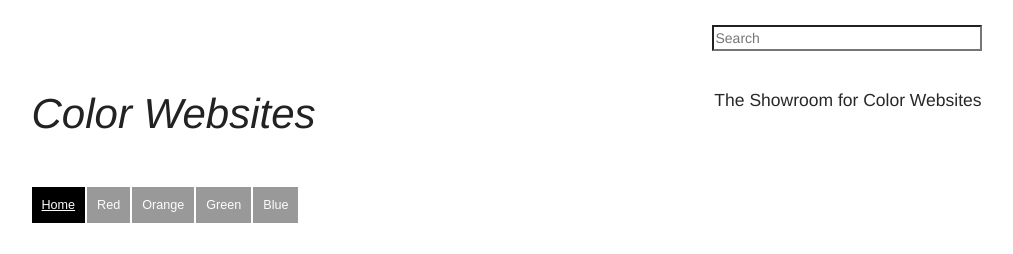
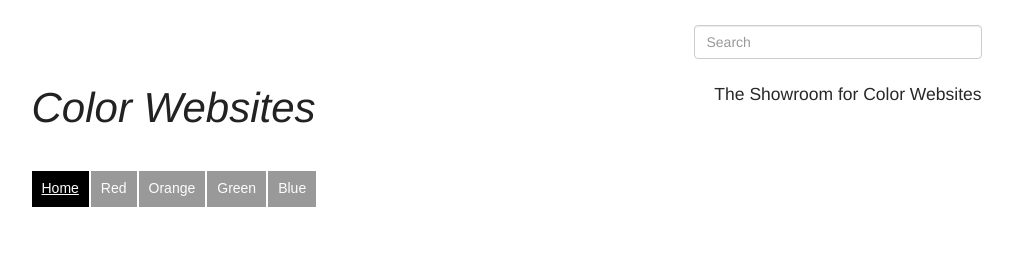
Before and after one commit to webdeveloper001/django-showcase, a Django app: page /en/ in a window 1280 px wide. Shown: the top 254 px of the page, without its empty margins (121-1134 px from the left). Run offline with Django 3.2, Linux system fonts and the light colour scheme; data comes from the database, SQL or seed files in the repository; both versions use the stored data as it was before the commit; some libraries are stand-ins or nearby versions.

Commit message:
Some basic CSS layout adjustments (font sizes, margins)

```diff
--- a/website_showroom/static/content-1.0.0.css
+++ b/website_showroom/static/content-1.0.0.css
@@ -4,7 +4,7 @@ h1, h2 { margin: 0; padding: 0; }
 
 #page  { width: 975px;margin: 25px auto; }
 #topbar { width: 100%; }
-#header { width: 100%; padding-top: 20px; }
+#header { width: 100%; padding-top: 6px; }
 
 #page_header {
    color: #222;
@@ -23,7 +23,7 @@ h1, h2 { margin: 0; padding: 0; }
 	color:#222 !important;
 	text-decoration: none !important;
 }
-#menu { margin-top: 40px;width: 100%; }
+#menu { margin-top: 30px;width: 100%; }
 .menu_elem, h3 {
 	margin-top:0; margin-left: 0; margin-bottom: 0;
 	font-size: 1em;
@@ -34,20 +34,23 @@ h1, h2 { margin: 0; padding: 0; }
 }
 .menu_elem a, h3 a {
 	font-family: Arial, Helvetica, sans-serif;
-	font-size: 0.9em;
+	font-size: 1em;
 	color: #fdfdfd;
 	text-decoration: none;
 }
+h3 a:active, h3 a:hover {
+	color: #fdfdfd;
+}
 #content {
 	font-family: Arial, Helvetica, sans-serif;
-	font-size: 0.9em;
+	font-size: 1em;
 	min-height: 400px;
 	margin-top: 50px;
 	width: 100%;
 }
 .project {
 	font-family: Arial, Helvetica, sans-serif;
-	font-size: 0.9em;
+	font-size: 1em;
 	float: left;
 	width: 300px;
 	height: 379px;
@@ -61,14 +64,14 @@ h1, h2 { margin: 0; padding: 0; }
 	margin-bottom: 12px;
 }
 .project .flag { float: right; margin-left: 10px; }
-.project .description { height: 65px; margin-bottom: 10px; }
-.project .url { }
+.project .description { font-size: 0.9em; height: 65px; margin-bottom: 10px; }
+.project .url { font-size: 0.9em; }
 #footer {
 	font-family: Arial, Helvetica, sans-serif;
 	font-size: 0.8em;
 	color: #222;
 	width: 100%;
-	margin-top: 30px;
+	margin-top: 20px;
 	margin-bottom: 40px;
 }
 #footer a {
--- a/website_showroom/templates/base.html
+++ b/website_showroom/templates/base.html
@@ -48,7 +48,7 @@
         {% endif %}
 
         <form method="get" action="/search/" style="display: inline-block;">
-            <input type="search" maxlength="50" size="30" placeholder="Search" name="q" value="{{ query }}" id="search_text" onKeyPress="if(event && event.keyCode==13) { if(document.getElementById('search_text').value != '') document.forms[0].submit();else return false;}" autocomplete="off"/>
+            <input type="search" class="form-control" maxlength="50" size="30" placeholder="Search" name="q" value="{{ query }}" id="search_text" onKeyPress="if(event && event.keyCode==13) { if(document.getElementById('search_text').value != '') document.forms[0].submit();else return false;}" autocomplete="off"/>
         </form>
 
         {% for edition in edition_list %}
```
Also changed, not shown: example_project/db.sqlite3 (deleted), 6 other files.
